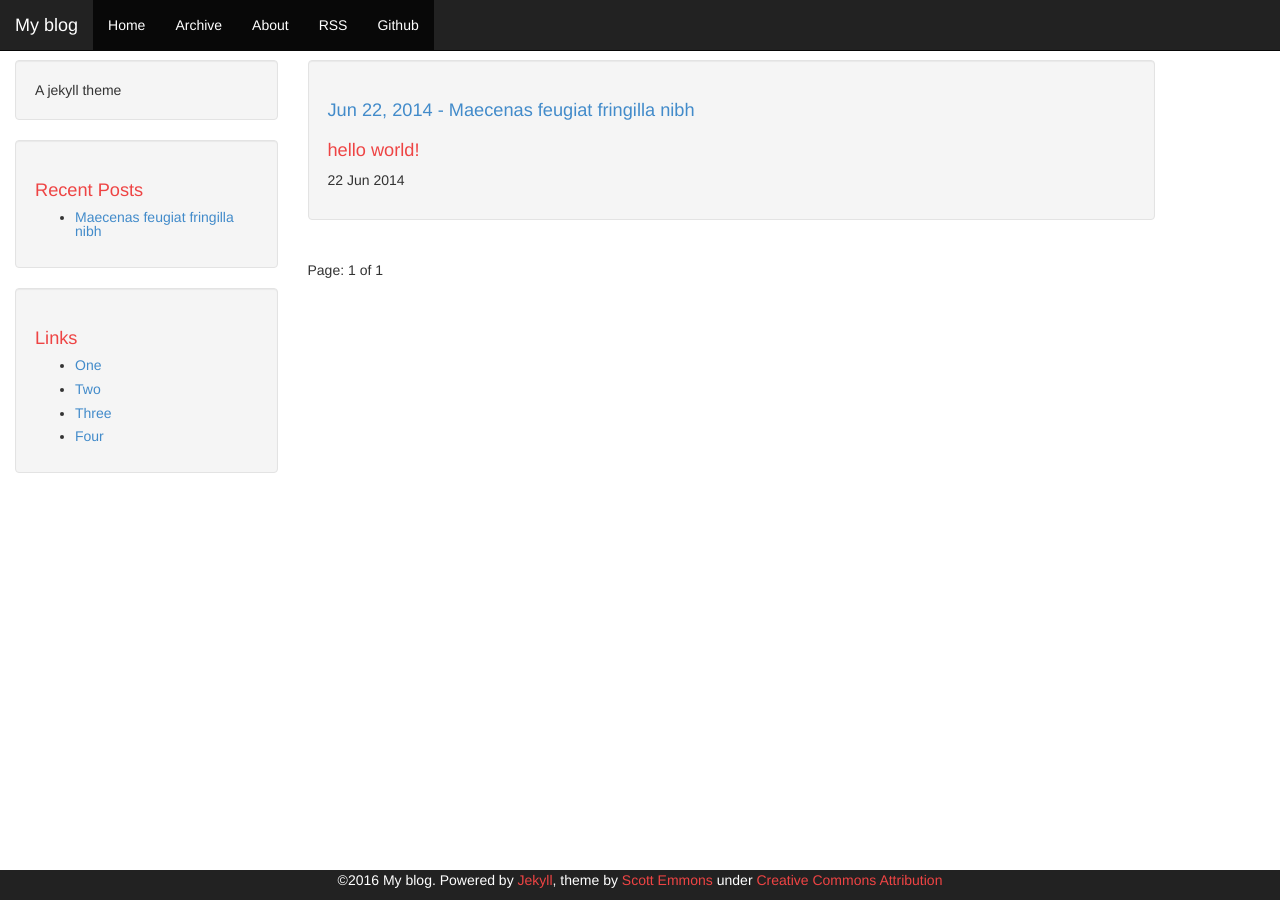
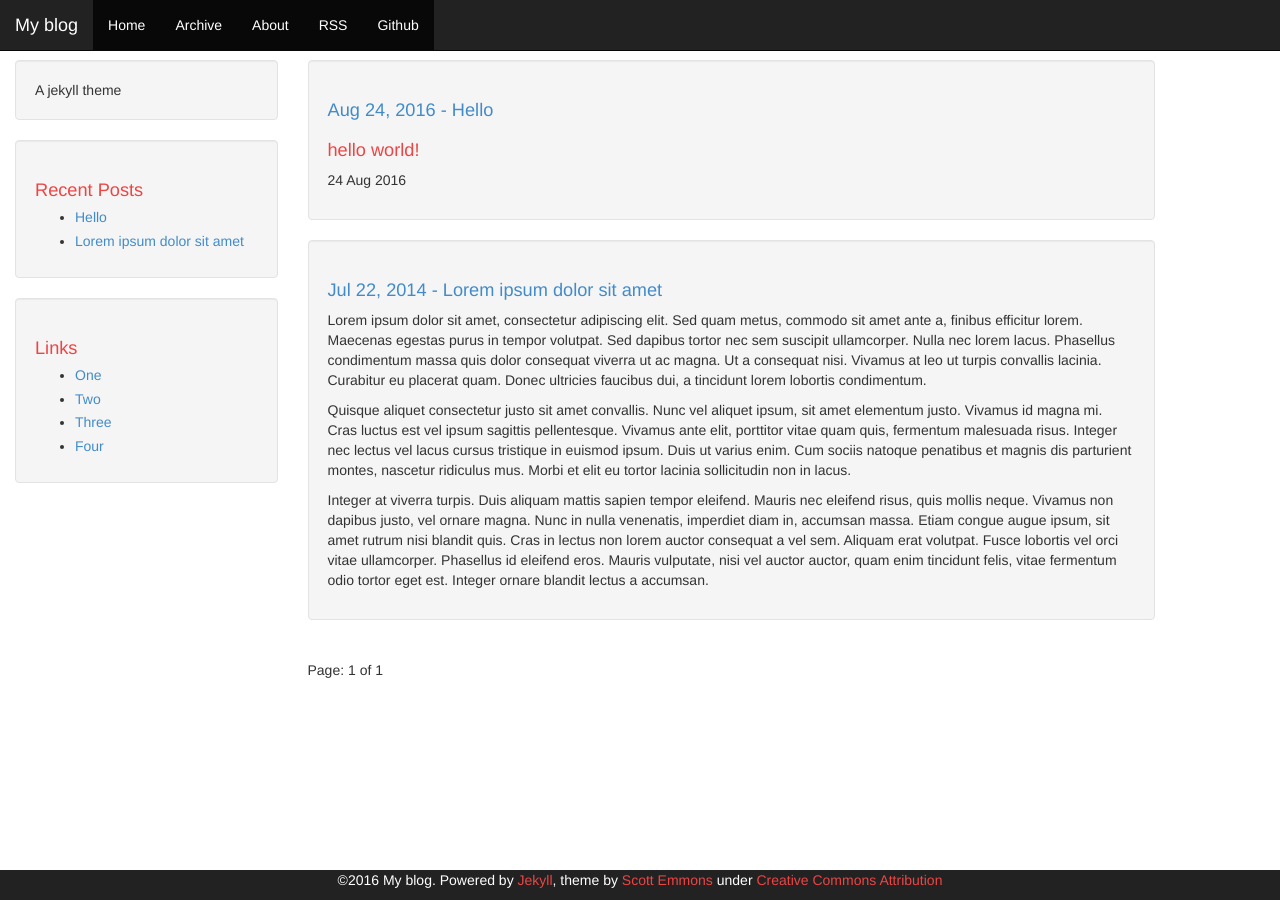
Before and after one commit to zhonghan/forest, a Jekyll site: the page built from index.html, in a window 1280 px wide. Built offline with Jekyll 4.4.1, drawn with Linux system fonts in a browser that asks for light colours; the list of posts is cut into pages by our own code.

```diff
--- /dev/null
+++ b/_posts/2014-07-22-Lorem-ipsum-dolor-sit-amet.md
@@ -0,0 +1,12 @@
+---
+layout: post
+title: "Lorem ipsum dolor sit amet"
+date: 2014-07-22 16:25:06 -0700
+comments: true
+---
+
+Lorem ipsum dolor sit amet, consectetur adipiscing elit. Sed quam metus, commodo sit amet ante a, finibus efficitur lorem. Maecenas egestas purus in tempor volutpat. Sed dapibus tortor nec sem suscipit ullamcorper. Nulla nec lorem lacus. Phasellus condimentum massa quis dolor consequat viverra ut ac magna. Ut a consequat nisi. Vivamus at leo ut turpis convallis lacinia. Curabitur eu placerat quam. Donec ultricies faucibus dui, a tincidunt lorem lobortis condimentum.
+
+Quisque aliquet consectetur justo sit amet convallis. Nunc vel aliquet ipsum, sit amet elementum justo. Vivamus id magna mi. Cras luctus est vel ipsum sagittis pellentesque. Vivamus ante elit, porttitor vitae quam quis, fermentum malesuada risus. Integer nec lectus vel lacus cursus tristique in euismod ipsum. Duis ut varius enim. Cum sociis natoque penatibus et magnis dis parturient montes, nascetur ridiculus mus. Morbi et elit eu tortor lacinia sollicitudin non in lacus.
+
+Integer at viverra turpis. Duis aliquam mattis sapien tempor eleifend. Mauris nec eleifend risus, quis mollis neque. Vivamus non dapibus justo, vel ornare magna. Nunc in nulla venenatis, imperdiet diam in, accumsan massa. Etiam congue augue ipsum, sit amet rutrum nisi blandit quis. Cras in lectus non lorem auctor consequat a vel sem. Aliquam erat volutpat. Fusce lobortis vel orci vitae ullamcorper. Phasellus id eleifend eros. Mauris vulputate, nisi vel auctor auctor, quam enim tincidunt felis, vitae fermentum odio tortor eget est. Integer ornare blandit lectus a accumsan.
--- a/_posts/2016-8-24-hello-world.md
+++ b/_posts/2016-8-24-hello-world.md
@@ -1,7 +1,7 @@
 ---
 layout: post
-title: "Maecenas feugiat fringilla nibh"
-date: 2014-06-22 16:25:06 -0700
+title: "Hello"
+date: 2016-08-24
 comments: true
 ---
 
```
